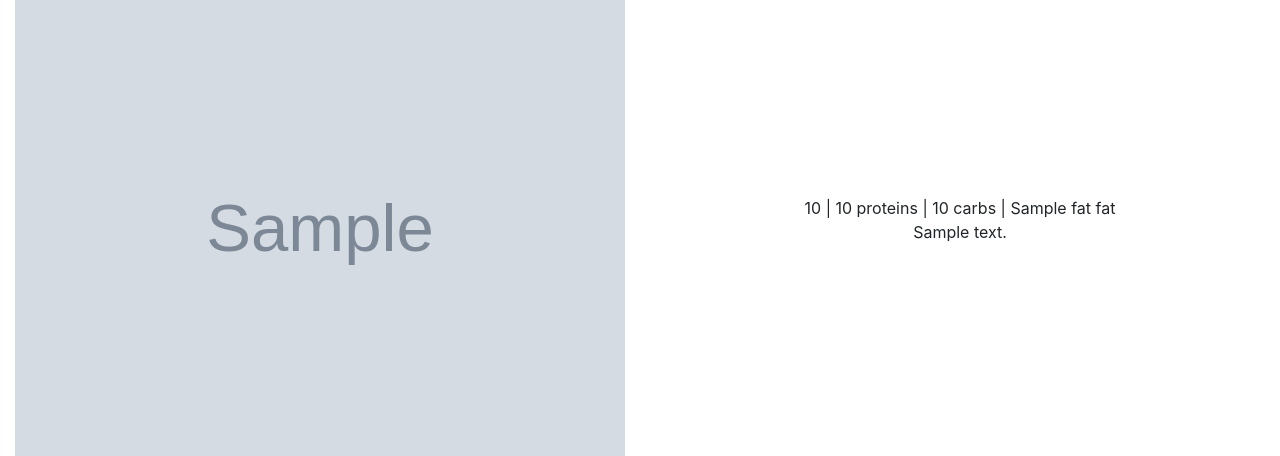
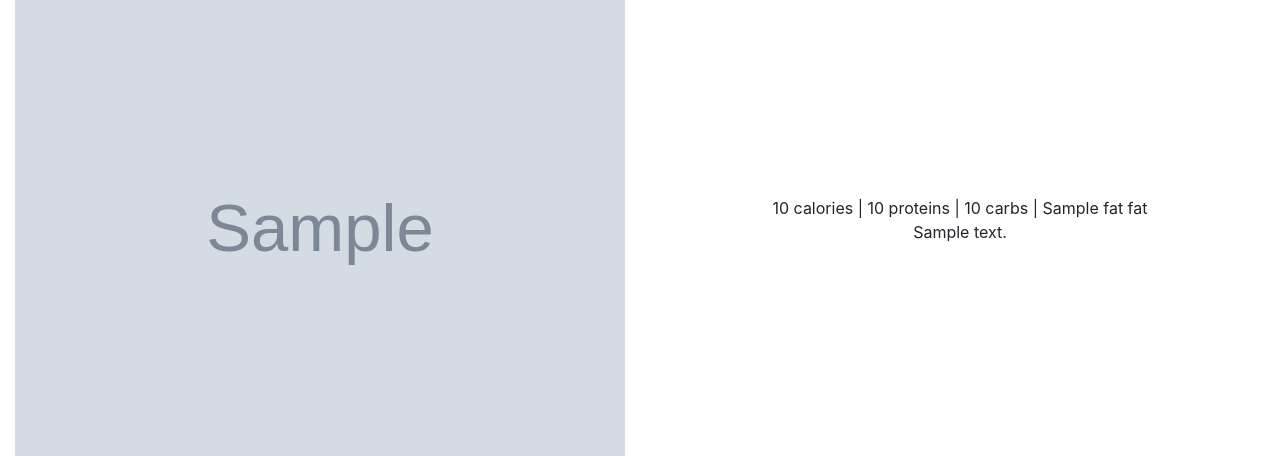
Before and after one commit to Code-Institute-Submissions/online-cook-book, a Flask app: template templates/recipe.html in a window 1280 px wide. Shown: the part 137-593 px from the top of the page. Run offline with Flask 2, Linux system fonts and the light colour scheme; the template is opened without the code that fills it: most values are stand-ins (such as "Sample title", 1, 10 or a date in 2020); grey boxes marked "Sample" are stand-in pictures; some libraries are stand-ins or nearby versions.

Commit message:
layout changes

```diff
--- a/templates/contribute.html
+++ b/templates/contribute.html
@@ -7,7 +7,7 @@
         </div>
         <div class="form-group col-md-6">
             <label for="last_name">LAST NAME</label>
-            <input type="text" class="form-control" id="last_name" name="last_name" required>
+            <input type="text" class="form-control" id="last_name" name="last_name">
         </div>
     </div>
     <div class="form-group">
--- a/templates/index.html
+++ b/templates/index.html
@@ -1,5 +1,4 @@
-{%extends 'base.html'%}
-{%block content%}
+{%extends 'base.html'%} {%block content%}
 <div class="container-fluid">
     <div class="row">
         <div class=" col-md-12 cent-align">
--- a/templates/recipe.html
+++ b/templates/recipe.html
@@ -13,7 +13,7 @@
         <div class="col-xs-12 col-sm-6 col-md-6 flex-align">
             <div class="row">
                 <div class="col-md-12 cent-align">
-                    <span>{{recipes.macros.calories}} |</span>
+                    <span>{{recipes.macros.calories}} calories |</span>
                     <span>{{recipes.macros.proteins}} proteins |</span>
                     <span>{{recipes.macros.carbs}} carbs |</span>
                     <span>{{recipes.macros.fat}} fat</span>
```
